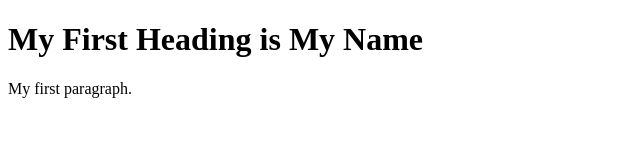
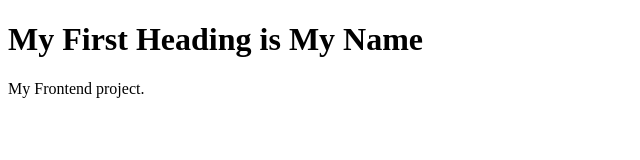
Before and after one commit to Pavithra846/samplerepo, a plain HTML site: page index.html in a window 1280 px wide. Shown: the full height of the page, 0-640 px from the left. Drawn offline with Linux system fonts and the light colour scheme.

Commit message:
feat : added some frontend code

```diff
--- a/index.html
+++ b/index.html
@@ -3,7 +3,7 @@
 <body>
 
 <h1>My First Heading is My Name</h1>
-<p>My first paragraph.</p>
+<p>My Frontend project.</p>
 
 </body>
 </html>
```
